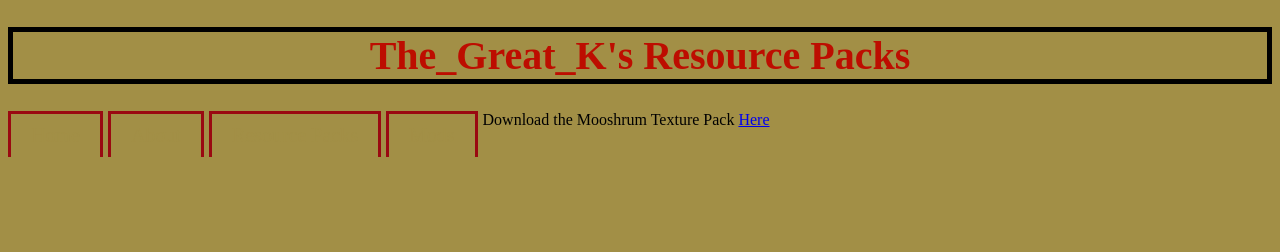
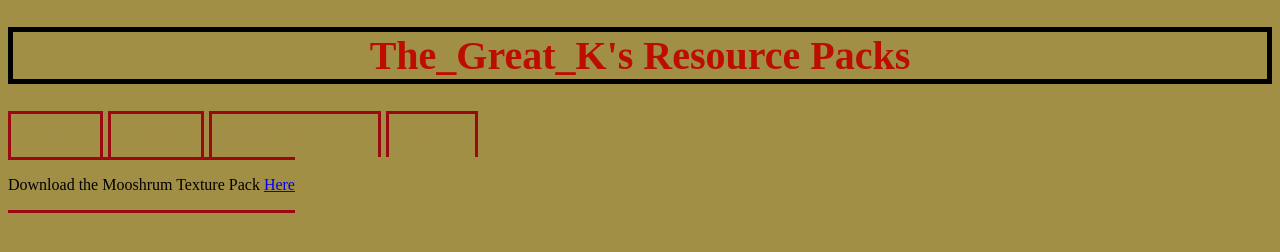
Before and after one commit to The-Great-K/thegreatweb, a plain HTML site: page HTML/Main Pages/thegreatkresourcepacks.html in a window 1280 px wide. Drawn offline with Linux system fonts and the light colour scheme.

Commit message:
skin download

```diff
--- a/HTML/Main Pages/thegreatkresourcepacks.html
+++ b/HTML/Main Pages/thegreatkresourcepacks.html
@@ -13,7 +13,7 @@
 
         <nav>
             <div class="mainnav">
-                <ul>
+                <ul class="group">
                     <li><a href="../../index.html">Home</a></li>
                     <li><a href="thegreatkabout.html">About</a></li>
                     <li><a href="thegreatkresourcepacks.html">Resource Packs</a></li>
@@ -22,7 +22,11 @@
             </div>
         </nav>
 
-        <p>Download the Mooshrum Texture Pack <a href="../../assets/files/pack.zip">Here</a></p>
+        <div class="mainarea group">
+            <p>Download the Mooshrum Texture Pack <a href="../../assets/files/pack.zip">Here</a></p>
+
+            <div class="fix">
+        </div>
 
     </body>
 
```
Also changed, not shown: index.html (+2 -0 lines).
